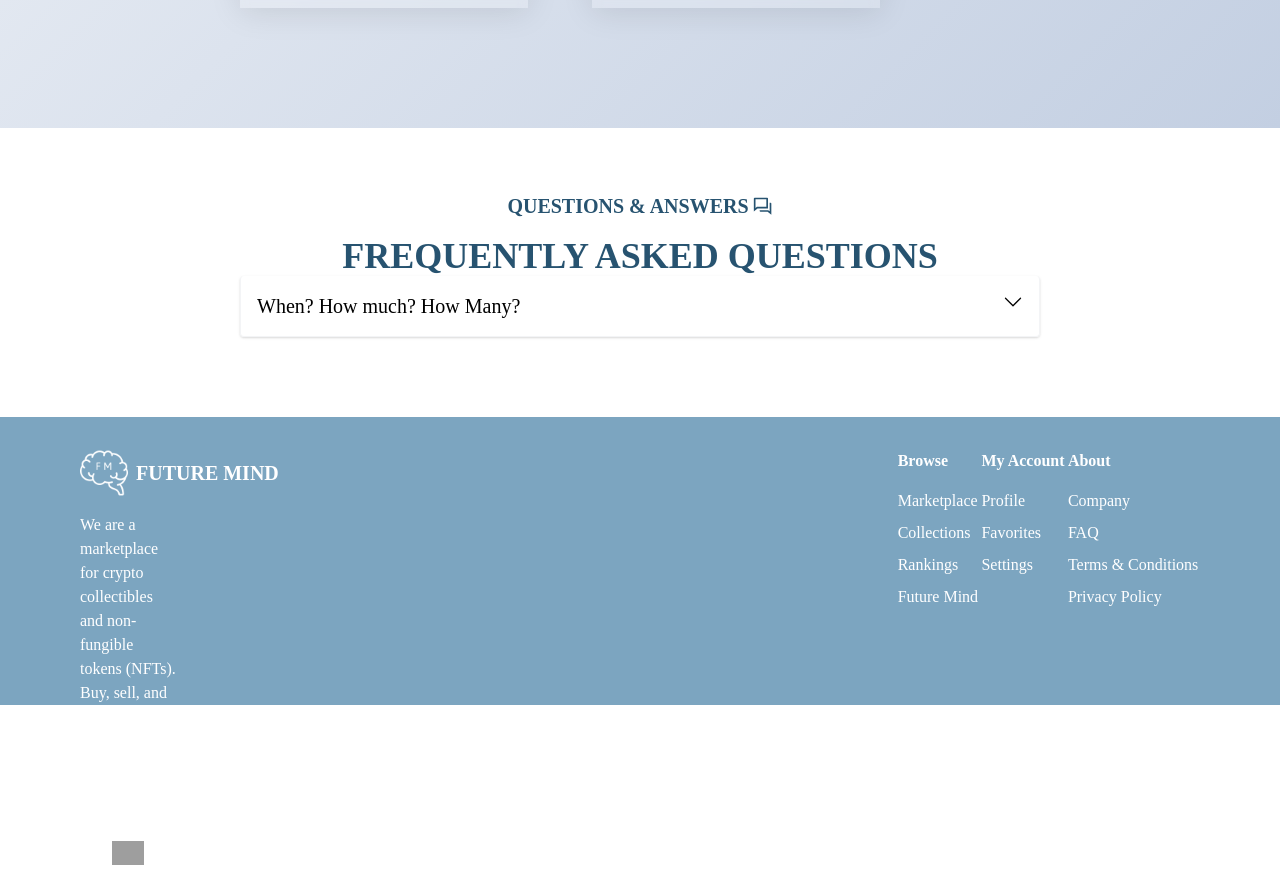
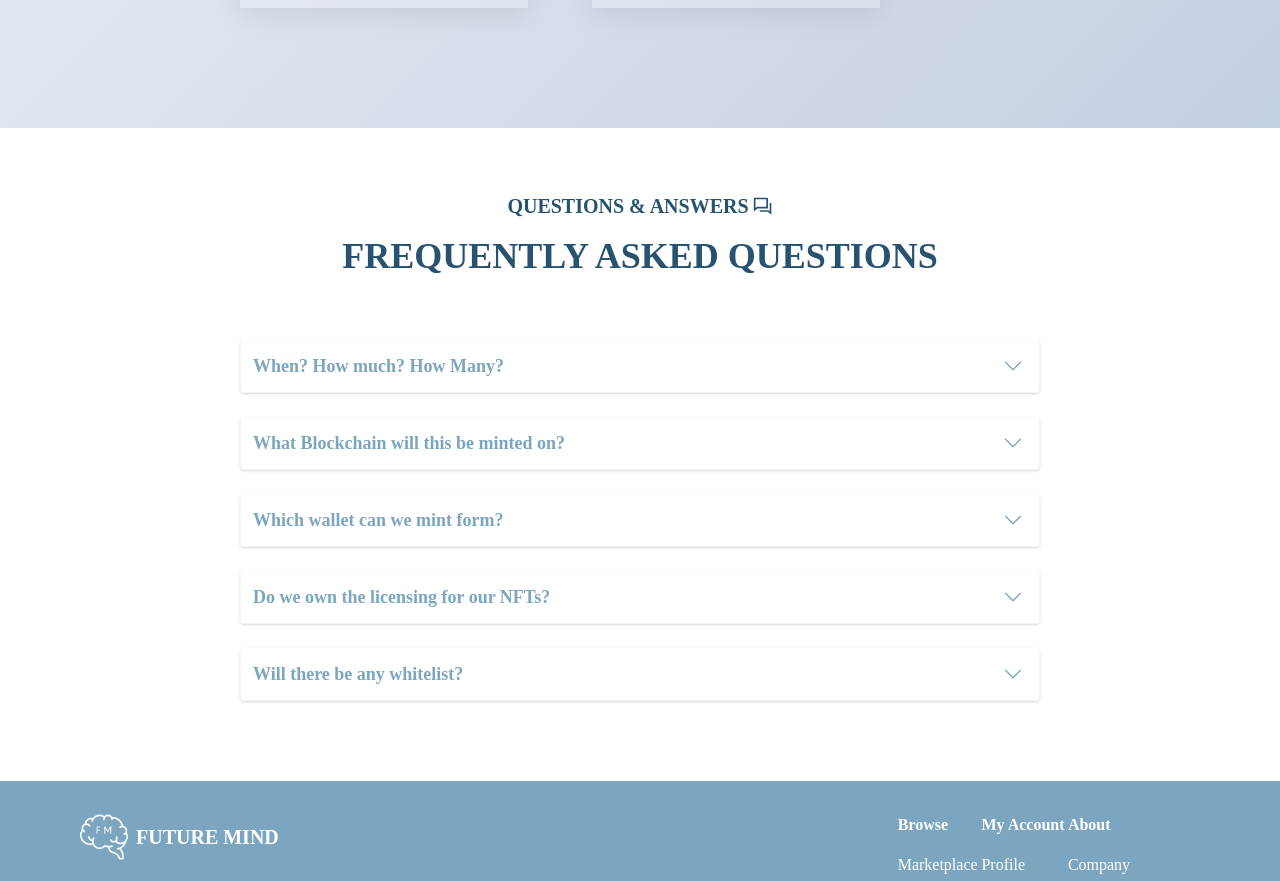
Before and after one commit to gonrodter/future-mind-marketplace, a React (Create React App) app: page /futuremind in a window 1280 px wide. Shown: the part 4020-4901 px from the top of the page. Built offline with nearby package versions, Linux system fonts and the light colour scheme; grey boxes are pictures that could not be loaded.

Commit message:
FAQ Section of Collection finished

```diff
--- a/src/components/CollectionFAQ.jsx
+++ b/src/components/CollectionFAQ.jsx
@@ -5,15 +5,37 @@ const CollectionFAQ = () => {
 
   return (
     <div className="font-body h-full px-60 pb-20">
-      <div className="pt-16 text-center">
+      <div className="pt-16 pb-10 text-center">
         <p className="flex items-center justify-center text-xl uppercase text-secondary-blue font-bold mb-4">
-          Questions & Answers <span className="pl-1"><RiQuestionAnswerLine /></span>
+          Questions & Answers{" "}
+          <span className="pl-1">
+            <RiQuestionAnswerLine />
+          </span>
         </p>
         <p className="text-4xl uppercase text-secondary-blue font-extrabold">
           Frequently Asked Questions
         </p>
       </div>
-      <Question question="When? How much? How Many?" answer="31st of August. 0.02 ETH. 50 NFTs in total" />
+      <Question
+        question="When? How much? How Many?"
+        answer="31st of August. 0.02 ETH. 50 NFTs in total"
+      />
+      <Question
+        question="What Blockchain will this be minted on?"
+        answer="We will be launching on the Ethereum blockchain."
+      />
+      <Question
+        question="Which wallet can we mint form?"
+        answer="You can mint from any Ethereum supported wallets such as MetaMask. Please ensure you are not minting from an exchange wallet!"
+      />
+      <Question
+        question="Do we own the licensing for our NFTs?"
+        answer="By being a holder of a Robopunks NFT, you will have full commercial rights to that NFT."
+      />
+      <Question
+        question="Will there be any whitelist?"
+        answer="No, we would like to keep this as organic as possible, so everyone can have the same opportunity to get an NFT."
+      />
     </div>
   );
 };
--- a/src/components/Question.jsx
+++ b/src/components/Question.jsx
@@ -7,8 +7,8 @@ const Question = ({ question, answer }) => {
   const ansClass = `${expandClass} p-4`;
 
   return (
-    <div className="shadow rounded border border-gray-100 border-t-0">
-      <div className="p-4 text-xl relative font-medium">
+    <div className="text-primary-blue font-medium shadow rounded border border-gray-100 border-t-0 mt-6">
+      <div className="text-primary-blue font-semibold p-3 text-lg relative">
         <div className="w-5/6">{question}</div>
         <button
           className="text-xl absolute top-0 right-0 p-4 focus:outline-none"
```
Also changed, not shown: 1 other file (tests, documents, lock files or other folders).
